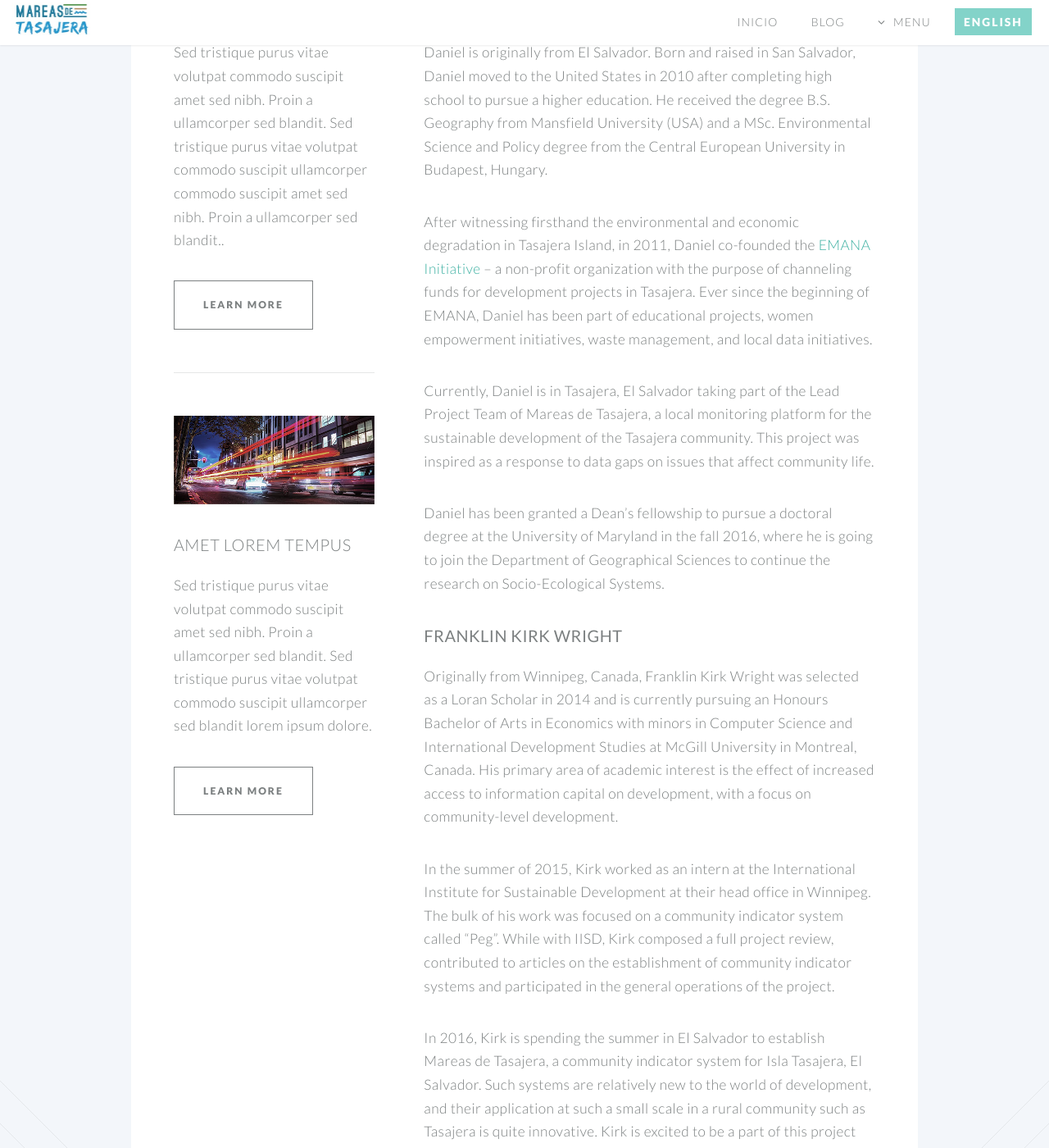
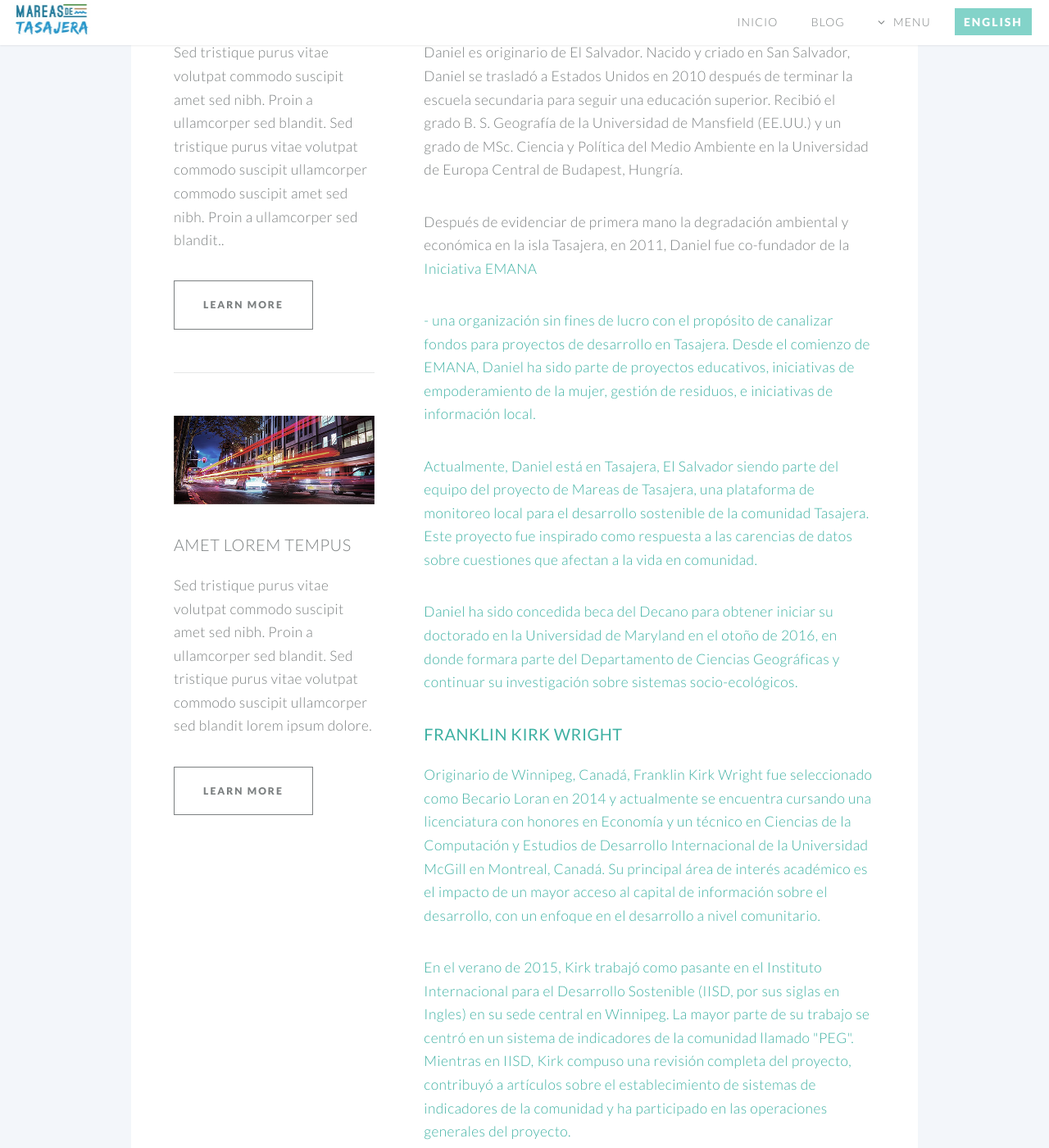
Before and after one commit to danteo90/danteo90.github.io, a Jekyll site: the page quienes-somos.html, which Jekyll copies as it is, in a window 1280 px wide and 1400 px high, scrolled down 431 px. Shown: the whole window at 82% size. Built offline with Jekyll 4.4.1, drawn with Linux system fonts in a browser that asks for light colours; some of the changed text lies outside the part shown.

Commit message:
Update quienes-somos.html

```diff
--- a/quienes-somos.html
+++ b/quienes-somos.html
@@ -113,17 +113,17 @@
 										<header>
 											<h3><strong>Daniel Teodoro</strong></h3>
 										</header>
-											<p>Daniel is originally from El Salvador. Born and raised in San Salvador, Daniel moved to the United States in 2010 after completing high school to pursue a higher education. He received the degree B.S. Geography from Mansfield University (USA) and a MSc. Environmental Science and Policy degree from the Central European University in Budapest, Hungary.</p>
-											<p>After witnessing firsthand the environmental and economic degradation in Tasajera Island, in 2011, Daniel co-founded the <a href="http://emanaelsalvador.org/" target="_blank">EMANA Initiative</a> – a non-profit organization with the purpose of channeling funds for development projects in Tasajera. Ever since the beginning of EMANA, Daniel has been part of educational projects, women empowerment initiatives, waste management, and local data initiatives.</p>
-											<p>Currently, Daniel is in Tasajera, El Salvador taking part of the Lead Project Team of Mareas de Tasajera, a local monitoring platform for the sustainable development of the Tasajera community. This project was inspired as a response to data gaps on issues that affect community life.</p>
-											<p>Daniel has been granted a Dean’s fellowship to pursue a doctoral degree at the University of Maryland in the fall 2016, where he is going to join the Department of Geographical Sciences to continue the research on Socio-Ecological Systems.</p>
+											<p>Daniel es originario de El Salvador. Nacido y criado en San Salvador, Daniel se trasladó a Estados Unidos en 2010 después de terminar la escuela secundaria para seguir una educación superior. Recibió el grado B. S. Geografía de la Universidad de Mansfield (EE.UU.) y un grado de MSc. Ciencia y Política del Medio Ambiente en la Universidad de Europa Central de Budapest, Hungría.</p>
+											<p>Después de evidenciar de primera mano la degradación ambiental y económica en la isla Tasajera, en 2011, Daniel fue co-fundador de la <a href="http://emanaelsalvador.org/" target="_blank">Iniciativa EMANA</p> - una organización sin fines de lucro con el propósito de canalizar fondos para proyectos de desarrollo en Tasajera. Desde el comienzo de EMANA, Daniel ha sido parte de proyectos educativos, iniciativas de empoderamiento de la mujer, gestión de residuos, e iniciativas de información local.</p>
+											<p>Actualmente, Daniel está en Tasajera, El Salvador siendo parte del equipo del proyecto de Mareas de Tasajera, una plataforma de monitoreo local para el desarrollo sostenible de la comunidad Tasajera. Este proyecto fue inspirado como respuesta a las carencias de datos sobre cuestiones que afectan a la vida en comunidad.</p>
+											<p>Daniel ha sido concedida beca del Decano para obtener iniciar su doctorado en la Universidad de Maryland en el otoño de 2016, en donde formara parte del Departamento de Ciencias Geográficas y continuar su investigación sobre sistemas socio-ecológicos.</p>
 										<header>
 											<h3><strong>Franklin Kirk Wright</strong></h3>
 										</header>
-											<p>Originally from Winnipeg, Canada, Franklin Kirk Wright was selected as a Loran Scholar in 2014 and is currently pursuing an Honours Bachelor of Arts in Economics with minors in Computer Science and International Development Studies at McGill University in Montreal, Canada. His primary area of academic interest is the effect of increased access to information capital on development, with a focus on community-level development.</p>
-											<p>In the summer of 2015, Kirk worked as an intern at the International Institute for Sustainable Development at their head office in Winnipeg. The bulk of his work was focused on a community indicator system called “Peg”. While with IISD, Kirk composed a full project review, contributed to articles on the establishment of community indicator systems and participated in the general operations of the project.</p>
-											<p>In 2016, Kirk is spending the summer in El Salvador to establish Mareas de Tasajera, a community indicator system for Isla Tasajera, El Salvador. Such systems are relatively new to the world of development, and their application at such a small scale in a rural community such as Tasajera is quite innovative. Kirk is excited to be a part of this project and see firsthand its impact on the community.</p>
-											<p>To contact Kirk, please feel free to send an email to <a href="mailto:franklinkirkwright@gmail.com" target="_blank">franklinkirkwright@gmail.com</a> or find information about him at <a href="http://www.franklinkirkwright.com/" target="_blank">www.franklinkirkwright.com</a>.</p>
+											<p>Originario de Winnipeg, Canadá, Franklin Kirk Wright fue seleccionado como Becario Loran en 2014 y actualmente se encuentra cursando una licenciatura con honores en Economía y un técnico en Ciencias de la Computación y Estudios de Desarrollo Internacional de la Universidad McGill en Montreal, Canadá. Su principal área de interés académico es el impacto de un mayor acceso al capital de información sobre el desarrollo, con un enfoque en el desarrollo a nivel comunitario.</p>
+											<p>En el verano de 2015, Kirk trabajó como pasante en el Instituto Internacional para el Desarrollo Sostenible (IISD, por sus siglas en Ingles) en su sede central en Winnipeg. La mayor parte de su trabajo se centró en un sistema de indicadores de la comunidad llamado "PEG". Mientras en IISD, Kirk compuso una revisión completa del proyecto, contribuyó a artículos sobre el establecimiento de sistemas de indicadores de la comunidad y ha participado en las operaciones generales del proyecto.</p>
+											<p>En 2016, Kirk está pasando el verano en El Salvador para ser parte del equipo de Mareas de Tasajera, un sistema de indicadores para la comunidad de Isla Tasajera, El Salvador. Tales sistemas son relativamente nuevos en el mundo del desarrollo, y su aplicación a una escala tan pequeña en una comunidad rural como Tasajera es bastante innovador. Kirk se complace en ser parte de este proyecto y ver de primera mano su impacto en la comunidad.</p>
+											<p>Para ponerse en contacto con Kirk, no dude en enviar un correo electrónico a <a href="mailto:franklinkirkwright@gmail.com" target="_blank">franklinkirkwright@gmail.com</a> o encontrar información sobre él en <a href="http://www.franklinkirkwright.com/" target="_blank">www.franklinkirkwright.com</a>.</p>
 										</section>
 									</div>
 
```
